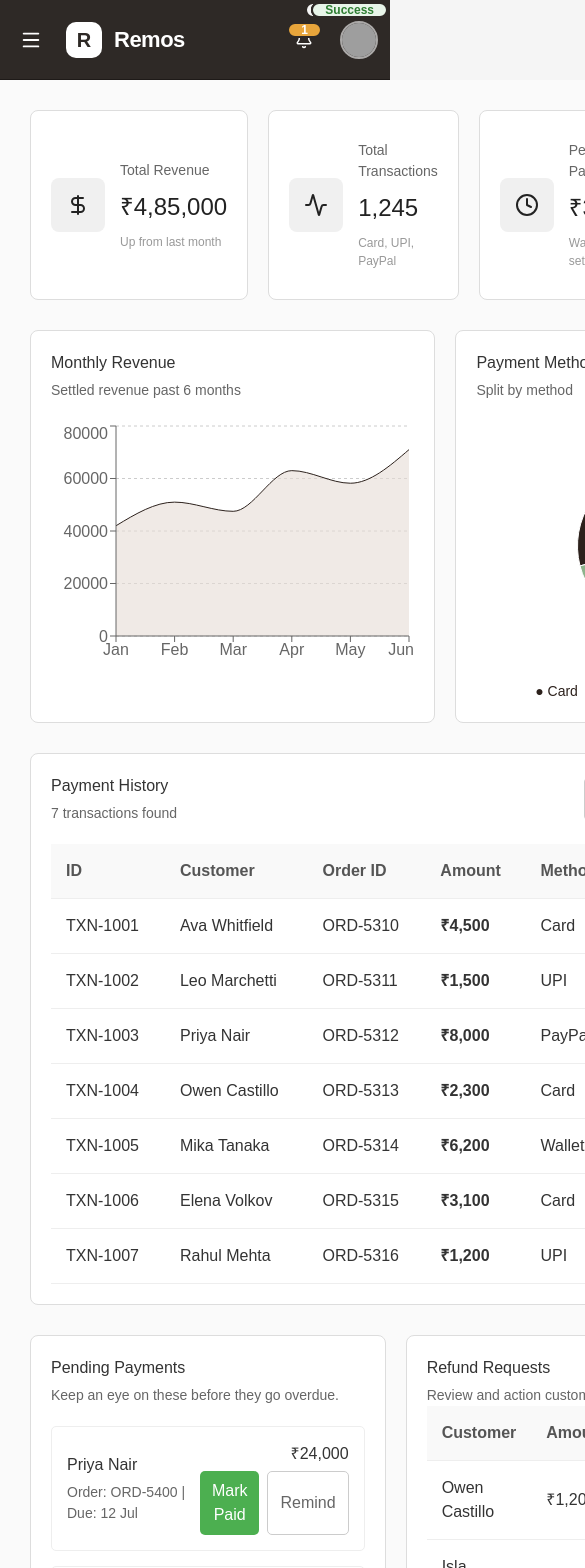
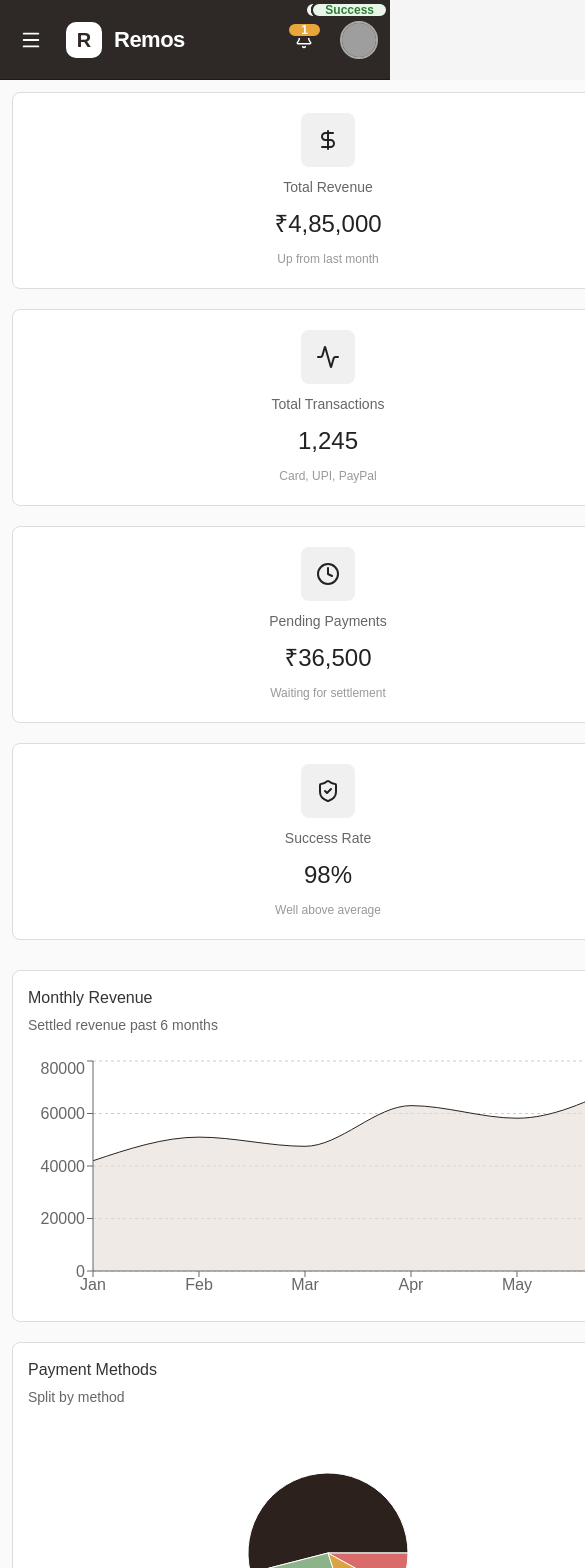
Before and after one commit to SINAN-S-S/ecommerce_fullstack, a Next.js app: page /admin/payments in a window 390 px wide. Shown: the top 1568 px of the page, 585 px wide, since content can reach past the window. Built offline with nearby package versions, Linux system fonts and the light colour scheme; grey boxes are pictures that could not be loaded.

Commit message:
responsive design to payments page

```diff
--- a/app/admin/payments/PaymentsDashboard.css
+++ b/app/admin/payments/PaymentsDashboard.css
@@ -268,3 +268,119 @@ body {
 .text-muted {
   color: #999;
 }
+
+/* ---------------- RESPONSIVE ---------------- */
+
+@media (max-width: 1024px) {
+  .stats-row {
+    flex-wrap: wrap;
+  }
+
+  .stat-card {
+    flex: 1 1 calc(50% - 10px);
+  }
+
+  .charts-row {
+    flex-direction: column;
+  }
+
+  .bottom-row {
+    flex-direction: column;
+  }
+}
+
+@media (max-width: 768px) {
+  .dashboard-content {
+    padding: 18px;
+  }
+
+  .stats-row {
+    flex-direction: column;
+  }
+
+  .stat-card {
+    flex: 1 1 100%;
+  }
+
+  .table-header {
+    flex-direction: column;
+    align-items: flex-start;
+    gap: 12px;
+  }
+
+  .table-filters {
+    width: 100%;
+    flex-wrap: wrap;
+  }
+
+  .table-filters select {
+    flex: 1 1 auto;
+  }
+
+  .table-section {
+    padding: 15px;
+    overflow-x: auto;
+  }
+
+  .simple-table {
+    min-width: 600px;
+  }
+
+  .pending-item {
+    flex-direction: column;
+    align-items: flex-start;
+    gap: 10px;
+  }
+
+  .pending-action {
+    width: 100%;
+    text-align: left;
+  }
+
+  .pending-btn-group {
+    justify-content: flex-start;
+    width: 100%;
+  }
+}
+
+@media (max-width: 480px) {
+  .dashboard-content {
+    padding: 12px;
+  }
+
+  .stat-card {
+    flex-direction: column;
+    text-align: center;
+  }
+
+  .stat-icon {
+    margin-right: 0;
+    margin-bottom: 10px;
+  }
+
+  .chart-item,
+  .table-section,
+  .bottom-box {
+    padding: 15px;
+  }
+
+  .table-header h3,
+  .chart-item h3,
+  .bottom-box h3 {
+    font-size: 16px;
+  }
+
+  .btn-primary,
+  .btn-success,
+  .btn-outline {
+    width: 100%;
+  }
+
+  .pending-btn-group {
+    flex-direction: column;
+  }
+
+  .pending-btn-group button {
+    width: 100%;
+  }
+}
```
